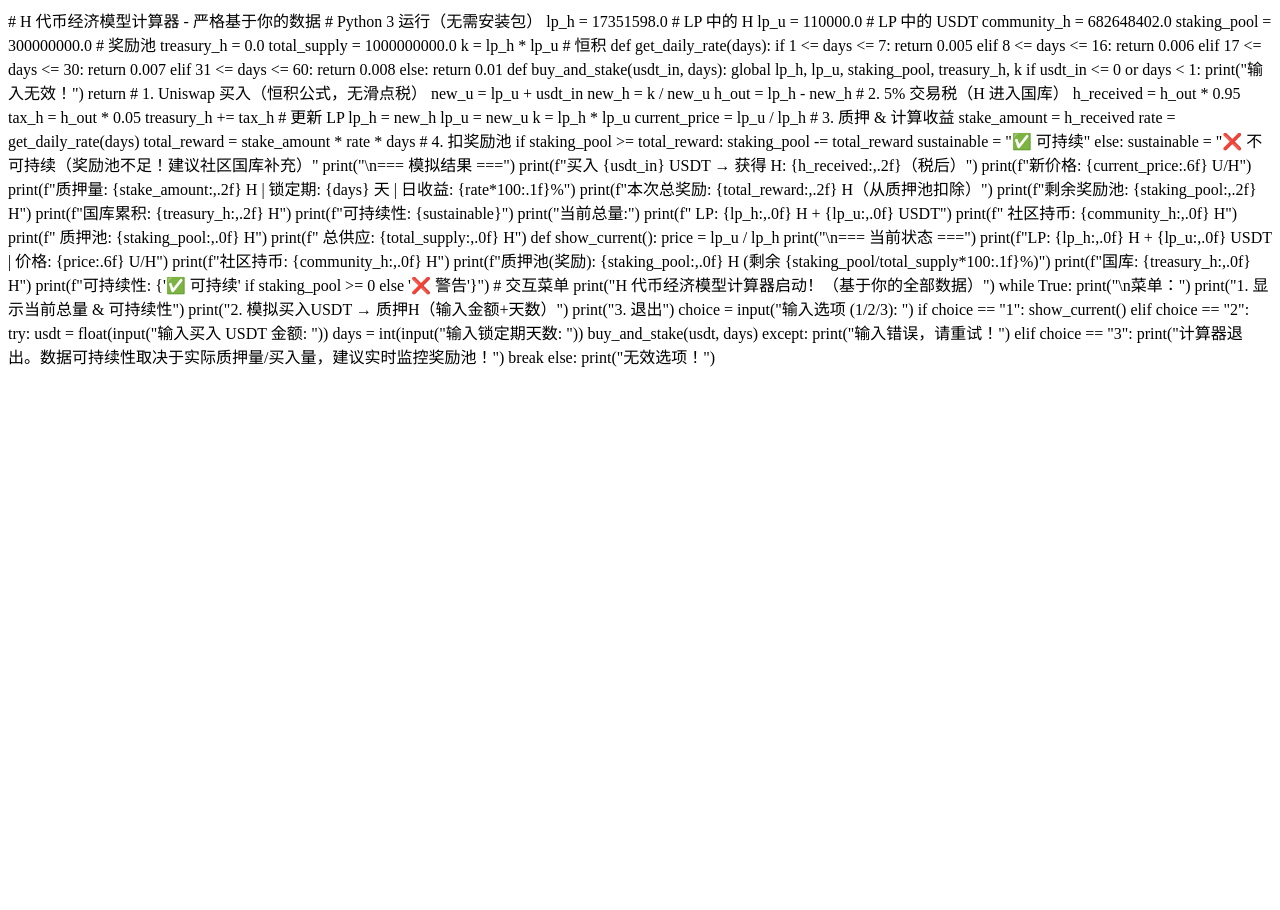
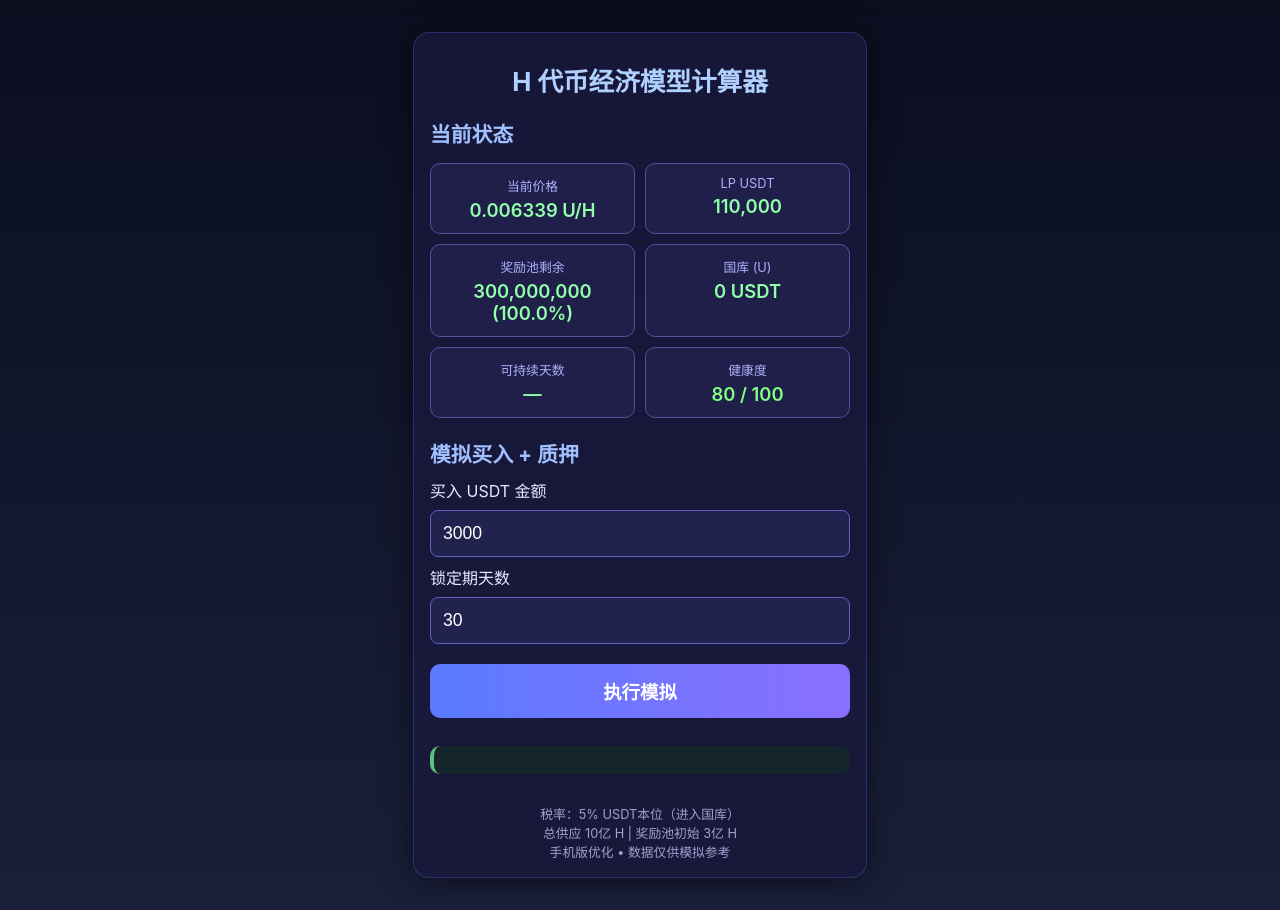
Before and after one commit to aosima858588-boop/okxboost, a plain HTML site: page index.html in a window 1280 px wide. Before the commit the page ends 800 px from the top, so only its background shows below. Drawn offline with Linux system fonts and the light colour scheme.

Commit message:
更新 index.html

```diff
--- a/index.html
+++ b/index.html
@@ -1,98 +1,276 @@
-# H 代币经济模型计算器 - 严格基于你的数据
-# Python 3 运行（无需安装包）
+<!DOCTYPE html>
+<html lang="zh-CN">
+<head>
+    <meta charset="UTF-8">
+    <meta name="viewport" content="width=device-width, initial-scale=1.0, maximum-scale=1.0, user-scalable=no">
+    <title>H 代币计算器 - 手机版</title>
+    <style>
+        body {
+            font-family: -apple-system, BlinkMacSystemFont, "Segoe UI", Roboto, sans-serif;
+            background: linear-gradient(180deg, #0a0e1f, #1a1f3a);
+            color: #e8e8ff;
+            margin: 0;
+            padding: 12px;
+            min-height: 100vh;
+            touch-action: manipulation;
+        }
+        .container {
+            background: rgba(25, 25, 60, 0.88);
+            border-radius: 16px;
+            padding: 16px;
+            box-shadow: 0 4px 30px rgba(0,0,0,0.5);
+            border: 1px solid rgba(100,120,255,0.25);
+        }
+        h1 {
+            font-size: 1.6em;
+            text-align: center;
+            color: #b0d0ff;
+            margin: 12px 0 20px;
+        }
+        h2 {
+            font-size: 1.3em;
+            color: #a0c0ff;
+            margin: 20px 0 10px;
+        }
+        .status-grid {
+            display: grid;
+            grid-template-columns: repeat(2, 1fr);
+            gap: 10px;
+            margin: 15px 0;
+        }
+        .status-card {
+            background: rgba(35,35,80,0.7);
+            padding: 12px;
+            border-radius: 10px;
+            text-align: center;
+            border: 1px solid #5050a0;
+        }
+        .status-card small {
+            display: block;
+            font-size: 0.8em;
+            color: #b0b0ff;
+            margin-bottom: 4px;
+        }
+        .value {
+            font-size: 1.15em;
+            font-weight: 600;
+            color: #90ffaa;
+        }
+        .health-good  { color: #80ff80; }
+        .health-mid   { color: #ffcc66; }
+        .health-bad   { color: #ff8080; }
+        input {
+            width: 100%;
+            padding: 12px;
+            margin: 8px 0;
+            border-radius: 8px;
+            border: 1px solid #6060c0;
+            background: rgba(40,40,90,0.6);
+            color: white;
+            font-size: 1.1em;
+            box-sizing: border-box;
+        }
+        button {
+            width: 100%;
+            padding: 14px;
+            margin: 12px 0;
+            border: none;
+            border-radius: 10px;
+            background: linear-gradient(90deg, #5a7bff, #8a6fff);
+            color: white;
+            font-size: 1.15em;
+            font-weight: bold;
+            cursor: pointer;
+            transition: all 0.2s;
+        }
+        button:active {
+            transform: scale(0.98);
+            opacity: 0.9;
+        }
+        #result {
+            margin-top: 16px;
+            padding: 14px;
+            background: rgba(20,50,30,0.5);
+            border-radius: 10px;
+            border-left: 4px solid #60c080;
+            font-size: 0.95em;
+            line-height: 1.5;
+        }
+        .sustainable   { color: #90ff90; font-weight: bold; }
+        .unsustainable { color: #ff9090; font-weight: bold; }
+        footer {
+            text-align: center;
+            font-size: 0.8em;
+            color: #a0a0d0;
+            margin-top: 30px;
+        }
+        @media (min-width: 500px) {
+            .container { max-width: 420px; margin: 20px auto; }
+        }
+    </style>
+</head>
+<body>
 
-lp_h = 17351598.0      # LP 中的 H
-lp_u = 110000.0        # LP 中的 USDT
-community_h = 682648402.0
-staking_pool = 300000000.0  # 奖励池
-treasury_h = 0.0
-total_supply = 1000000000.0
-k = lp_h * lp_u  # 恒积
+<div class="container">
+    <h1>H 代币经济模型计算器</h1>
 
-def get_daily_rate(days):
-    if 1 <= days <= 7: return 0.005
-    elif 8 <= days <= 16: return 0.006
-    elif 17 <= days <= 30: return 0.007
-    elif 31 <= days <= 60: return 0.008
-    else: return 0.01
+    <div class="section">
+        <h2>当前状态</h2>
+        <div class="status-grid" id="status">
+            <div class="status-card">
+                <small>当前价格</small>
+                <div class="value" id="price">0.006342 U/H</div>
+            </div>
+            <div class="status-card">
+                <small>LP USDT</small>
+                <div class="value" id="lpU">110,000</div>
+            </div>
+            <div class="status-card">
+                <small>奖励池剩余</small>
+                <div class="value" id="pool">300,000,000 H</div>
+            </div>
+            <div class="status-card">
+                <small>国库 (U)</small>
+                <div class="value" id="treasury">0 USDT</div>
+            </div>
+            <div class="status-card">
+                <small>可持续天数</small>
+                <div class="value" id="daysLeft">—</div>
+            </div>
+            <div class="status-card">
+                <small>健康度</small>
+                <div class="value" id="health">—</div>
+            </div>
+        </div>
+    </div>
 
-def buy_and_stake(usdt_in, days):
-    global lp_h, lp_u, staking_pool, treasury_h, k
-    if usdt_in <= 0 or days < 1:
-        print("输入无效！")
-        return
+    <div class="section">
+        <h2>模拟买入 + 质押</h2>
 
-    # 1. Uniswap 买入（恒积公式，无滑点税）
-    new_u = lp_u + usdt_in
-    new_h = k / new_u
-    h_out = lp_h - new_h
+        <label>买入 USDT 金额</label>
+        <input type="number" id="usdtIn" value="3000" step="100" min="0">
 
-    # 2. 5% 交易税（H 进入国库）
-    h_received = h_out * 0.95
-    tax_h = h_out * 0.05
-    treasury_h += tax_h
+        <label>锁定期天数</label>
+        <input type="number" id="days" value="30" min="1" max="365">
 
-    # 更新 LP
-    lp_h = new_h
-    lp_u = new_u
-    k = lp_h * lp_u
-    current_price = lp_u / lp_h
+        <button onclick="simulate()">执行模拟</button>
 
-    # 3. 质押 & 计算收益
-    stake_amount = h_received
-    rate = get_daily_rate(days)
-    total_reward = stake_amount * rate * days
+        <div id="result"></div>
+    </div>
 
-    # 4. 扣奖励池
-    if staking_pool >= total_reward:
-        staking_pool -= total_reward
-        sustainable = "✅ 可持续"
-    else:
-        sustainable = "❌ 不可持续（奖励池不足！建议社区国库补充）"
+    <footer>
+        税率：5% USDT本位（进入国库）<br>
+        总供应 10亿 H | 奖励池初始 3亿 H<br>
+        手机版优化 • 数据仅供模拟参考
+    </footer>
+</div>
 
-    print("\n=== 模拟结果 ===")
-    print(f"买入 {usdt_in} USDT → 获得 H: {h_received:,.2f}（税后）")
-    print(f"新价格: {current_price:.6f} U/H")
-    print(f"质押量: {stake_amount:,.2f} H | 锁定期: {days} 天 | 日收益: {rate*100:.1f}%")
-    print(f"本次总奖励: {total_reward:,.2f} H（从质押池扣除）")
-    print(f"剩余奖励池: {staking_pool:,.2f} H")
-    print(f"国库累积: {treasury_h:,.2f} H")
-    print(f"可持续性: {sustainable}")
-    print("当前总量:")
-    print(f"  LP: {lp_h:,.0f} H + {lp_u:,.0f} USDT")
-    print(f"  社区持币: {community_h:,.0f} H")
-    print(f"  质押池: {staking_pool:,.0f} H")
-    print(f"  总供应: {total_supply:,.0f} H")
+<script>
+// 全局状态（U本位税）
+let lp_h = 17351598;
+let lp_u = 110000;
+let k = lp_h * lp_u;
+let treasury_u = 0;           // 国库改为 USDT
+let staking_pool = 300000000;
+const total_supply = 1000000000;
+let lastDailyReward = 0;      // 用于估算可持续天数
 
-def show_current():
-    price = lp_u / lp_h
-    print("\n=== 当前状态 ===")
-    print(f"LP: {lp_h:,.0f} H + {lp_u:,.0f} USDT | 价格: {price:.6f} U/H")
-    print(f"社区持币: {community_h:,.0f} H")
-    print(f"质押池(奖励): {staking_pool:,.0f} H (剩余 {staking_pool/total_supply*100:.1f}%)")
-    print(f"国库: {treasury_h:,.0f} H")
-    print(f"可持续性: {'✅ 可持续' if staking_pool >= 0 else '❌ 警告'}")
+function getDailyRate(days) {
+    if (days <= 7) return 0.005;
+    if (days <= 16) return 0.006;
+    if (days <= 30) return 0.007;
+    if (days <= 60) return 0.008;
+    return 0.01;
+}
 
-# 交互菜单
-print("H 代币经济模型计算器启动！（基于你的全部数据）")
-while True:
-    print("\n菜单：")
-    print("1. 显示当前总量 & 可持续性")
-    print("2. 模拟买入USDT → 质押H（输入金额+天数）")
-    print("3. 退出")
-    choice = input("输入选项 (1/2/3): ")
+function getHealthScore(poolLeft) {
+    const poolPct = poolLeft / 300000000;
+    const treasuryScore = Math.min(treasury_u / 10000, 1); // 假设1万U为满分参考
+    let score = (poolPct * 70) + (treasuryScore * 20) + 10; // 基础10分
+    score = Math.min(100, Math.max(0, Math.round(score)));
+    return score;
+}
 
-    if choice == "1":
-        show_current()
-    elif choice == "2":
-        try:
-            usdt = float(input("输入买入 USDT 金额: "))
-            days = int(input("输入锁定期天数: "))
-            buy_and_stake(usdt, days)
-        except:
-            print("输入错误，请重试！")
-    elif choice == "3":
-        print("计算器退出。数据可持续性取决于实际质押量/买入量，建议实时监控奖励池！")
-        break
-    else:
-        print("无效选项！")
+function updateStatus() {
+    const price = (lp_u / lp_h).toFixed(6);
+    const poolPct = (staking_pool / 300000000 * 100).toFixed(1);
+    const daysLeft = lastDailyReward > 0 ? Math.floor(staking_pool / lastDailyReward) : "—";
+    const health = getHealthScore(staking_pool);
+    let healthClass = health >= 80 ? "health-good" : health >= 50 ? "health-mid" : "health-bad";
+
+    document.getElementById('price').textContent = price + " U/H";
+    document.getElementById('lpU').textContent = Math.round(lp_u).toLocaleString();
+    document.getElementById('pool').textContent = Math.round(staking_pool).toLocaleString() + ` (${poolPct}%)`;
+    document.getElementById('treasury').textContent = Math.round(treasury_u).toLocaleString() + " USDT";
+    document.getElementById('daysLeft').textContent = daysLeft + (daysLeft === "—" ? "" : " 天");
+    document.getElementById('health').textContent = health + " / 100";
+    document.getElementById('health').className = "value " + healthClass;
+}
+
+function simulate() {
+    let usdtIn = parseFloat(document.getElementById('usdtIn').value) || 0;
+    const days = parseInt(document.getElementById('days').value) || 1;
+
+    if (usdtIn <= 0 || days < 1) {
+        document.getElementById('result').innerHTML = "<span style='color:#ffaa80'>请输入有效金额和天数</span>";
+        return;
+    }
+
+    // 5% USDT本位税
+    const tax_u = usdtIn * 0.05;
+    const usdtAfterTax = usdtIn * 0.95;
+    treasury_u += tax_u;
+
+    // Uniswap 买入（税后 USDT 进入池子）
+    const new_u = lp_u + usdtAfterTax;
+    const new_h = k / new_u;
+    const h_received = lp_h - new_h;
+
+    // 更新池子
+    lp_h = new_h;
+    lp_u = new_u;
+    k = lp_h * lp_u;
+
+    // 质押 & 奖励
+    const stake_amount = h_received;
+    const rate = getDailyRate(days);
+    const total_reward = stake_amount * rate * days;
+    const dailyRewardEst = total_reward / days;   // 本次日均奖励
+    lastDailyReward = dailyRewardEst;             // 用于估算可持续天数（可优化为移动平均）
+
+    let poolAfter = staking_pool - total_reward;
+    let sustainable = poolAfter >= 0
+        ? `<span class="sustainable">✅ 可持续</span>`
+        : `<span class="unsustainable">❌ 不可持续（缺口 ${Math.abs(poolAfter).toLocaleString()} H）</span>`;
+
+    staking_pool = Math.max(0, poolAfter);
+
+    const priceNew = (lp_u / lp_h).toFixed(6);
+
+    // 结果展示
+    let html = `
+        <strong>模拟结果：</strong><br><br>
+        买入 <strong>${usdtIn.toLocaleString()} USDT</strong><br>
+        → 税后进入池子 <strong>${usdtAfterTax.toLocaleString(0)} USDT</strong><br>
+        → 税金 <strong>${tax_u.toLocaleString(0)} USDT</strong>（国库）<br>
+        获得 H <strong>${h_received.toLocaleString(0)}</strong><br>
+        新价格 <strong>${priceNew} U/H</strong><br><br>
+
+        质押 <strong>${stake_amount.toLocaleString(0)} H</strong> × ${days} 天<br>
+        日收益 <strong>${(rate*100).toFixed(1)}%</strong> → 总奖励 <strong>${total_reward.toLocaleString(0)} H</strong><br><br>
+
+        剩余奖励池 <strong>${staking_pool.toLocaleString(0)} H</strong><br>
+        国库 <strong>${treasury_u.toLocaleString(0)} USDT</strong><br><br>
+
+        ${sustainable}
+    `;
+
+    document.getElementById('result').innerHTML = html;
+    updateStatus();
+}
+
+// 初始化
+updateStatus();
+</script>
+</body>
+</html>
```
